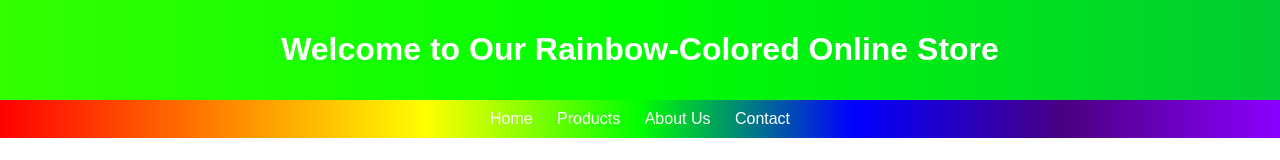
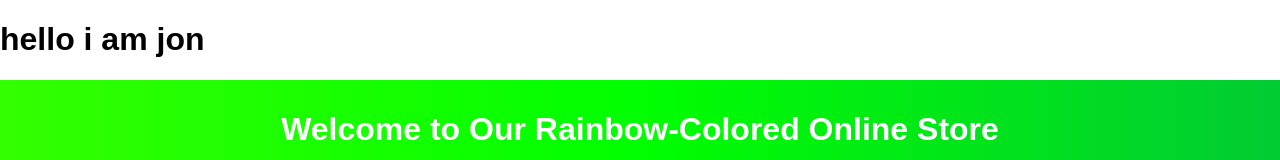
Before and after one commit to JonIHolton/JonIHolton.github.io, a plain HTML site: page index.html in a window 1280 px wide. Shown: the top 160 px of the page. Drawn offline with Linux system fonts and the light colour scheme.

Commit message:
Update index.html

```diff
--- a/index.html
+++ b/index.html
@@ -1,4 +1,5 @@
 <!DOCTYPE html>
+<h1> hello i am jon </h1>
 <html lang="en">
 <head>
 <meta charset="UTF-8">
```
